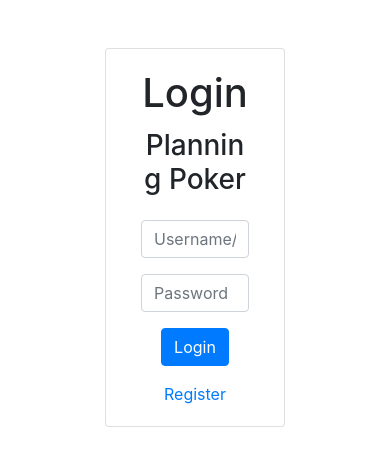
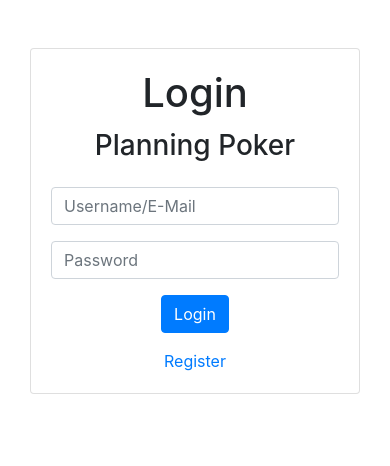
Before and after one commit to Haiyn/dhbw-web-engineering-2, a PHP site: page /game-overview/views/login/login.phtml in a window 390 px wide. Shown: the top 466 px of the page. Run offline with PHP 8.4, Linux system fonts and the light colour scheme; some libraries are stand-ins or nearby versions.

Commit message:
fixed responsive issue for mobile view

```diff
--- a/src/views/login/login.phtml
+++ b/src/views/login/login.phtml
@@ -9,9 +9,9 @@
 </head>
 <body>
     <div class="container min-vh-80 d-flex justify-content-center align-middle">
-        <div class="card w-50 mt-5">
-            <div class="card-body text-center">
-                <div class="col-12">
+        <div class="col-lg-8">
+            <div class="card mt-5">
+                <div class="card-body text-center">
                     <h1 class="card-title">Login</h1>
                     <h3 class="card-text">Planning Poker</h3>
 
--- a/src/views/shared/header/header.phtml
+++ b/src/views/shared/header/header.phtml
@@ -1,5 +1,8 @@
 <header>
-    <nav class="navbar fixed-top navbar-expand-lg navbar-light bg-light">
+    <nav class="navbar fixed-top navbar-expand-sm navbar-light bg-light">
+        <button class="navbar-toggler" type="button" data-toggle="collapse" data-target="#navbarNavAltMarkup">
+            <span class="navbar-toggler-icon"></span>
+        </button>
         <div class="collapse navbar-collapse" id="navbarNavAltMarkup">
             <div class="navbar-nav">
                 <a class="nav-item nav-link
```
Also changed, not shown: src/views/shared/footer/footer.phtml (+4 -4 lines).
